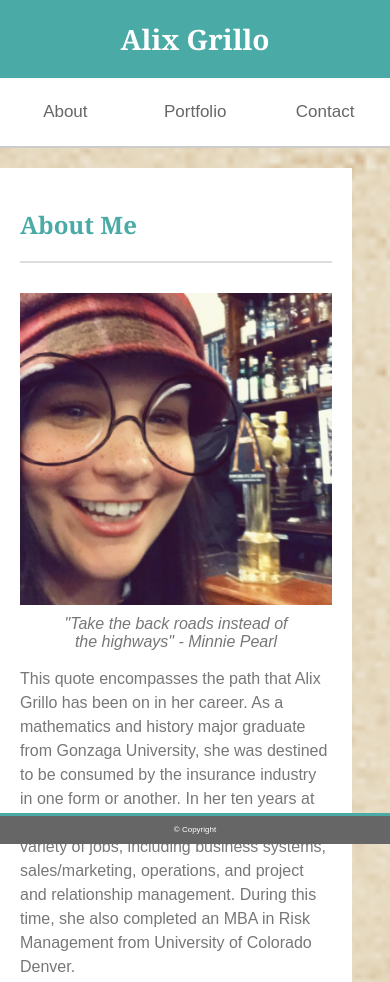
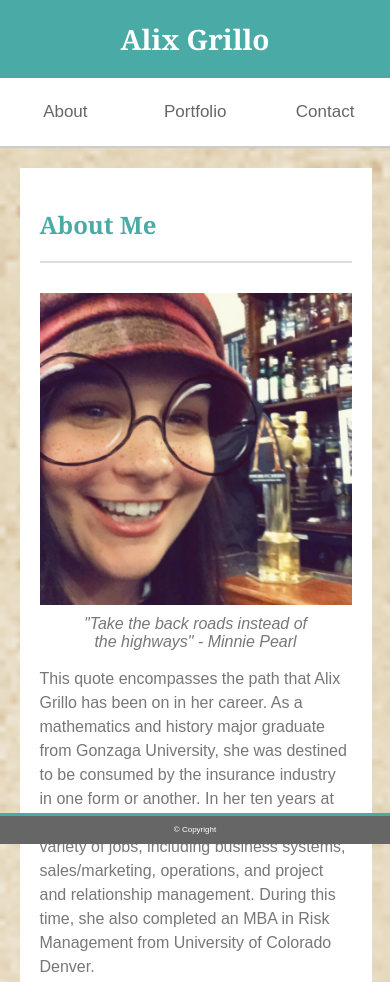
Before and after one commit to alixgrillo/Responsive-Portfolio, a plain HTML site: page index.html in a window 390 px wide. Shown: the top 982 px of the page. Drawn offline with Linux system fonts and the light colour scheme.

Commit message:
updated bugs in media queries

```diff
--- a/assets/css/style.css
+++ b/assets/css/style.css
@@ -251,7 +251,7 @@ footer{
     }
     .bodyContainer{
         width: 80%;
-        margin: 20px auto 50px;
+        margin: 20px 5% 150px;
 
     }
     #h1container{
@@ -309,7 +309,7 @@ footer{
     }
     .bodyContainer{
         width: 80%;
-        margin: 20px auto 50px;
+        margin: 20px auto 150px 5%;
 
     }
     #h1container{
@@ -344,6 +344,9 @@ footer{
         margin-right: 0;
         margin-left: 0;
     }
+    #project{
+        width:100%;
+    }
     .portImg{
         margin: 30px auto;
         clear: both;
```
Also changed, not shown: 1 other file.
